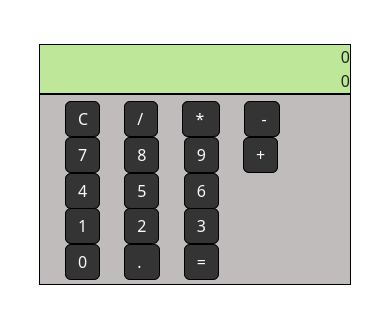
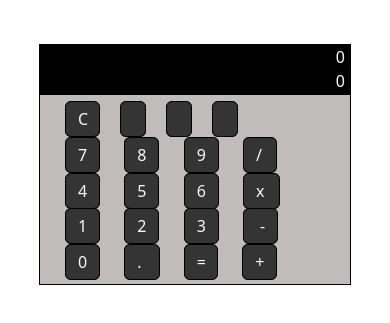
Before and after one commit to devjldp/JavaScript---calculator, a plain HTML site: page index.html in a window 390 px wide. Shown: the part 85-408 px from the top of the page. Drawn offline with nearby package versions, Linux system fonts and the light colour scheme.

Commit message:
changing style

```diff
--- a/assets/css/style.css
+++ b/assets/css/style.css
@@ -12,10 +12,12 @@
 
 #console{
     border: 1px solid #000000;
-    background-color: rgb(191, 231, 154);
+    background-color: #000000;
+    color: white;
     width: 20%;
     margin: 0 auto;
     text-align: right;
+    padding-right: 5px;
 }
 
 #calculator {
@@ -31,6 +33,9 @@
 }
 
 #clear{
+    padding-right: 11px;
+}
+#equal{
     padding-right: 11px;
 }
 #division{
@@ -65,6 +70,16 @@
     background-color: rgb(191, 231, 154);
 }
 
+@media screen and (max-width:1040px){
+    #console{
+        width: 35%;
+    }
+
+    #calculator {
+        width: 35%;
+    }
+}
+
 @media screen and (max-width:600px){
     #console{
         width: 80%;
--- a/index.html
+++ b/index.html
@@ -20,31 +20,36 @@
     <section id="calculator">
         <div class="row--calculator" id="row-1">
             <div class="btn btn--gray inline-block" data-type="clean" id="clear">C</div>
-            <div class="btn btn--gray operator inline-block" data-type="division" id="division">/</div>
-            <div class="btn btn--gray operator inline-block" data-type="multiply" id="multiply">*</div>
-            <div class="btn btn--gray operator inline-block" data-type="substract" id="substract">-</div>
+            <div class="btn btn--gray inline-block" ></div>
+            <div class="btn btn--gray inline-block" ></div>
+            <div class="btn btn--gray inline-block" ></div>
+
+
+
         </div>
         <div class="row--calculator" id="row-2">
             <div class="btn btn--gray number inline-block" data-type="number">7</div>
             <div class="btn btn--gray number inline-block" data-type="number">8</div>
             <div class="btn btn--gray number inline-block" data-type="number">9</div>
-            <div class="btn btn--gray operator inline-block" id='addition' data-type="addition">+</div>
+            <div class="btn btn--gray operator inline-block" data-type="division" id="division">/</div>
         </div>
         <div class="row--calculator" id="row-3">
             <div class="btn btn--gray number inline-block" data-type="number">4</div>
             <div class="btn btn--gray number inline-block" data-type="number">5</div>
             <div class="btn btn--gray number inline-block" data-type="number">6</div>
+            <div class="btn btn--gray operator inline-block" data-type="multiply" id="multiply">x</div>
         </div>
         <div class="row--calculator" id="row-4">
             <div class="btn btn--gray number inline-block" data-type="number">1</div>
             <div class="btn btn--gray number inline-block" data-type="number">2</div>
             <div class="btn btn--gray number inline-block" data-type="number">3</div>
+            <div class="btn btn--gray operator inline-block" data-type="substract" id="substract">-</div>
         </div>
         <div  class="row--calculator" id="row-5">
-
             <div class="btn btn--gray number inline-block" data-type="number">0</div>
             <div class="btn btn--gray number inline-block" data-type="number-decimal" id="float">.</div>
-            <div class="btn btn--gray number inline-block" data-type="equal">=</div>
+            <div class="btn btn--gray number inline-block" data-type="equal" id="equal">=</div>
+            <div class="btn btn--gray operator inline-block" id='addition' data-type="addition">+</div>
         </div>
     </section>
     <script src="https://cdn.jsdelivr.net/npm/bootstrap@5.3.0-alpha3/dist/js/bootstrap.bundle.min.js" integrity="sha384-ENjdO4Dr2bkBIFxQpeoTz1HIcje39Wm4jDKdf19U8gI4ddQ3GYNS7NTKfAdVQSZe" crossorigin="anonymous"></script>
```
